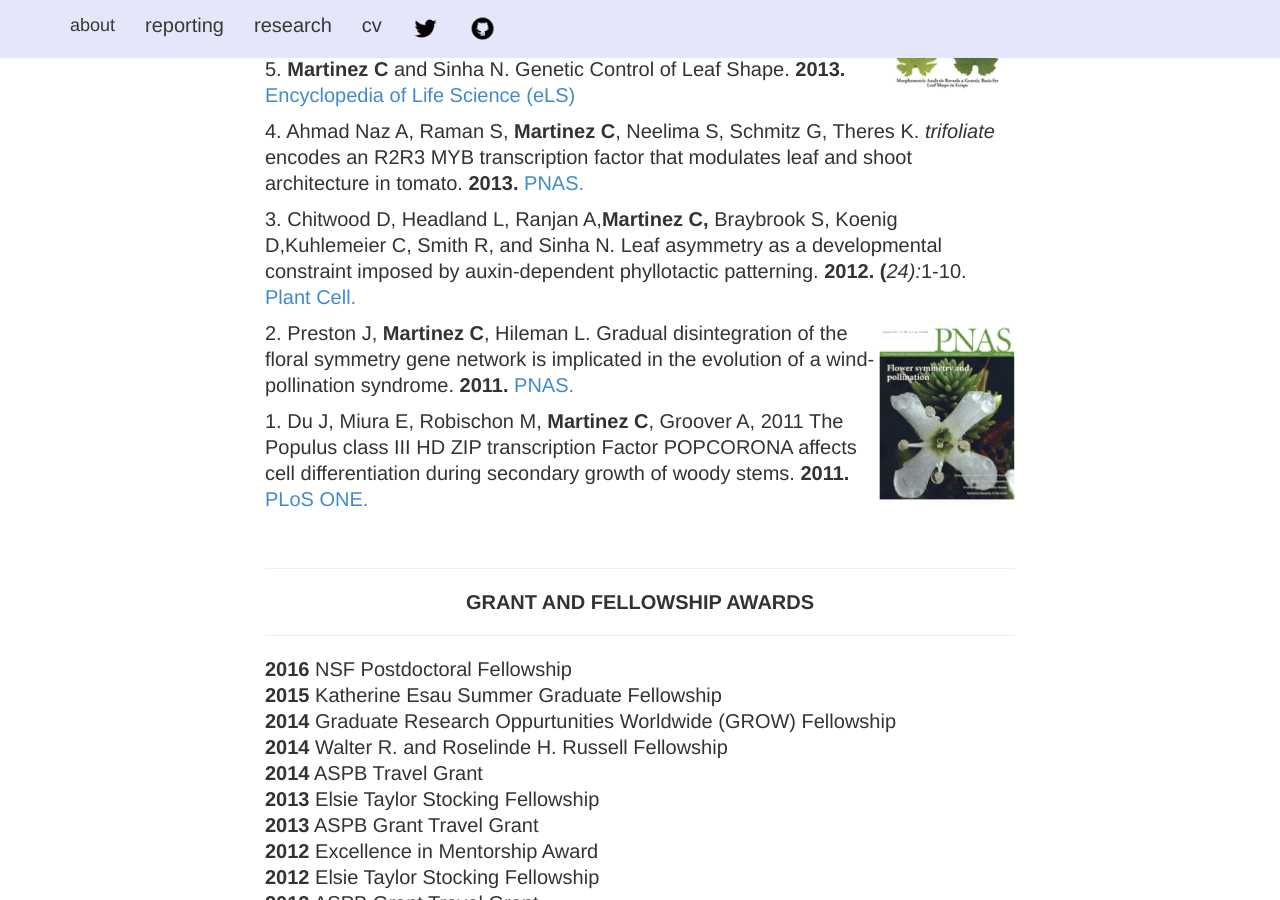
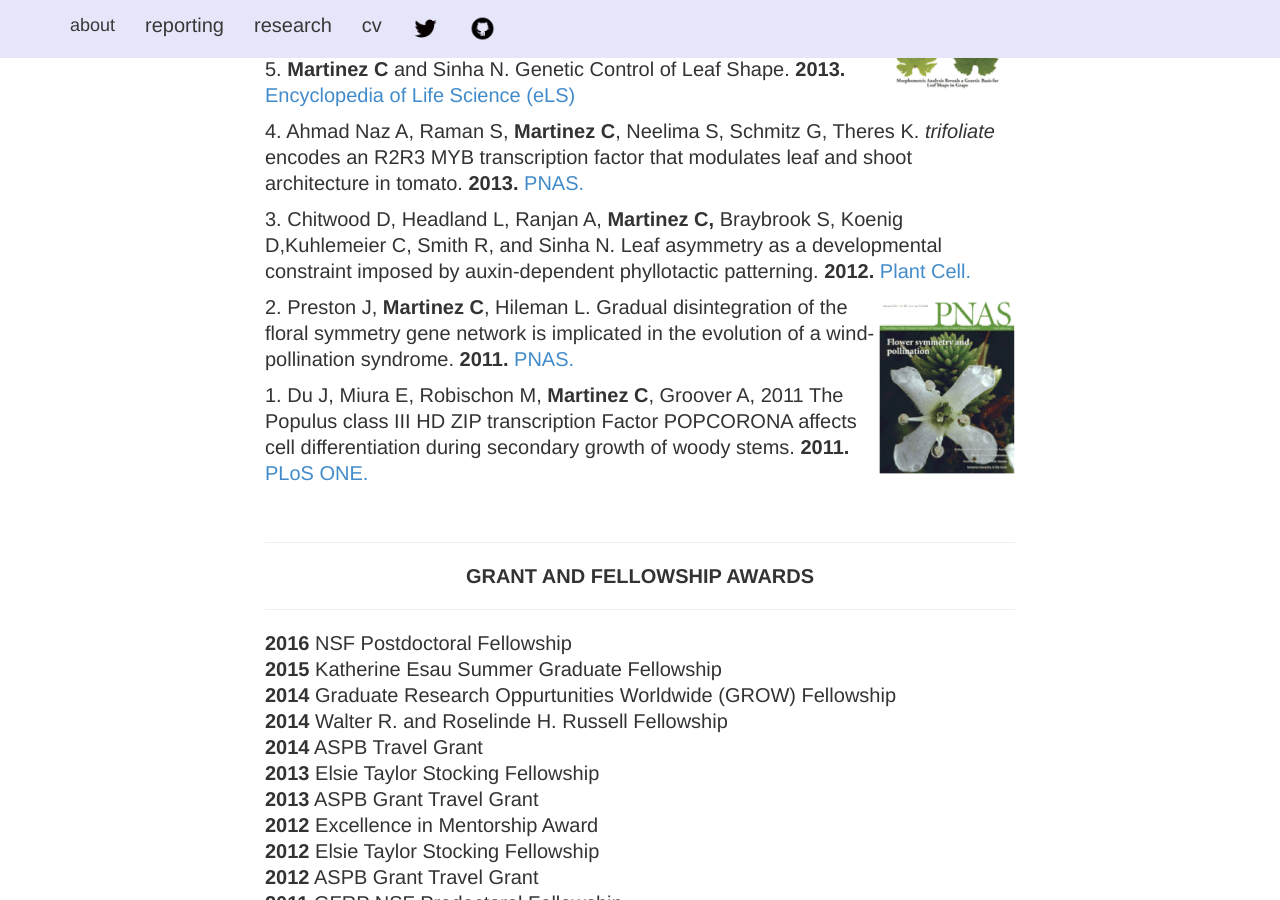
Before and after one commit to iamciera/creports, a Jekyll site: the page built from cv/index.html, in a window 1280 px wide and 900 px high, scrolled down 1271 px. Built offline with Jekyll 4.4.1, drawn with Linux system fonts in a browser that asks for light colours; nearby versions of some CDN libraries.

Commit message:
updated cv

```diff
--- a/cv/index.html
+++ b/cv/index.html
@@ -52,7 +52,7 @@ layout: default
 				<p>6.  Chitwood D, Ranjan A, <b>Martinez C</b>, Headland L, Thiem T, R Kumar, Covington M, Hatcher T, Naylor D, Zimmerman S, Downs N, Raymundo N, Buckler E, Maloof J, Aradhya M, Prins B, Li L, Myles S, and Sinha N.  A modern ampelography: a genetic basis for leaf shape and venation patterning in Vitis vinifera.  <strong>2013.</strong><a href="http://www.plantphysiol.org/content/164/1/259"> Plant Physiology.</a></p>
 				<p>5.  <strong>Martinez C</strong> and Sinha N. Genetic Control of Leaf Shape.  <strong>2013. </strong> <a href="http://www.els.net/WileyCDA/ElsArticle/refId-a0020101.html">Encyclopedia of Life Science (eLS)</a></p>
 				<p>4.  Ahmad Naz A, Raman S, <strong>Martinez C</strong>, Neelima S, Schmitz G, Theres K. <em>trifoliate </em>encodes an R2R3 MYB transcription factor that modulates leaf and shoot architecture in tomato.<strong> 2013.</strong><i></i><a href="http://www.pnas.org/content/110/6/2401.short"> PNAS.</a></p>
-				<p>3.  Chitwood D, Headland L, Ranjan A,<strong>Martinez C, </strong>Braybrook S, Koenig D,Kuhlemeier C, Smith R, and Sinha N. Leaf asymmetry as a developmental constraint imposed by auxin-dependent phyllotactic patterning. <strong>2012. (</strong><i>24):</i>1-10. <a href="http://www.plantcell.org/content/24/6/2318.short"> Plant Cell.</a></p>
+				<p>3.  Chitwood D, Headland L, Ranjan A, <strong>Martinez C, </strong>Braybrook S, Koenig D,Kuhlemeier C, Smith R, and Sinha N. Leaf asymmetry as a developmental constraint imposed by auxin-dependent phyllotactic patterning. <strong>2012.</strong> <a href="http://www.plantcell.org/content/24/6/2318.short"> Plant Cell.</a></p>
 				<img src="{{ site.baseurl }}/img/cover2.png" height = "180" align="right">
 				<p>2.  Preston J, <strong>Martinez C</strong>, Hileman L. Gradual disintegration of the floral symmetry gene network is implicated in the evolution of a wind-pollination syndrome. <strong>2011. </strong><a href="http://www.pnas.org/content/108/6/2343.short">  PNAS.</a></p>
 				<p>1.  Du J, Miura E, Robischon M, <strong>Martinez C</strong>, Groover A, 2011 The Populus class III HD ZIP transcription Factor POPCORONA affects cell differentiation during secondary growth of woody stems.<strong> 2011.</strong><a href="http://www.plosone.org/article/info%3Adoi%2F10.1371%2Fjournal.pone.0017458"> PLoS ONE. </a></p>
```
